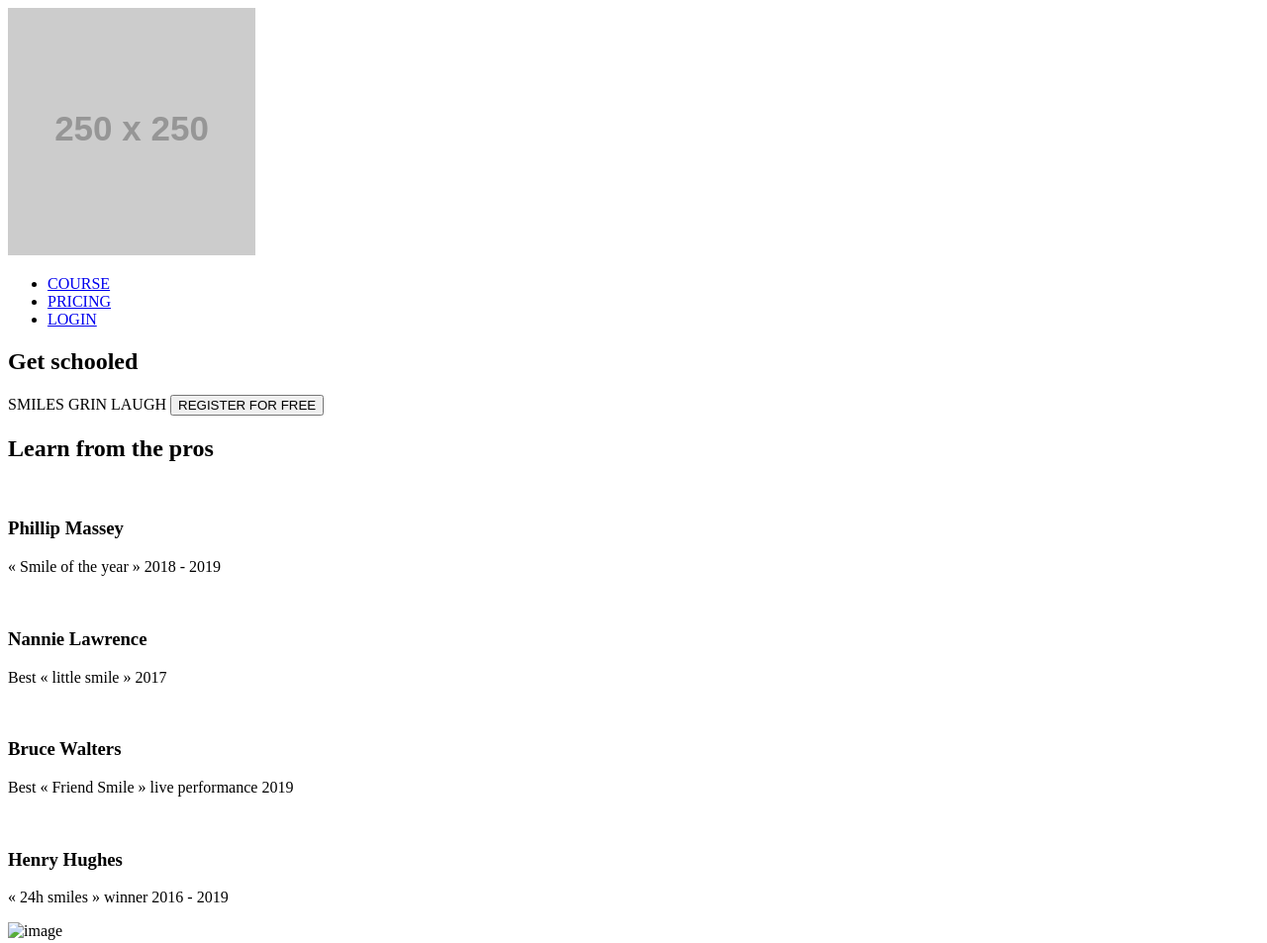
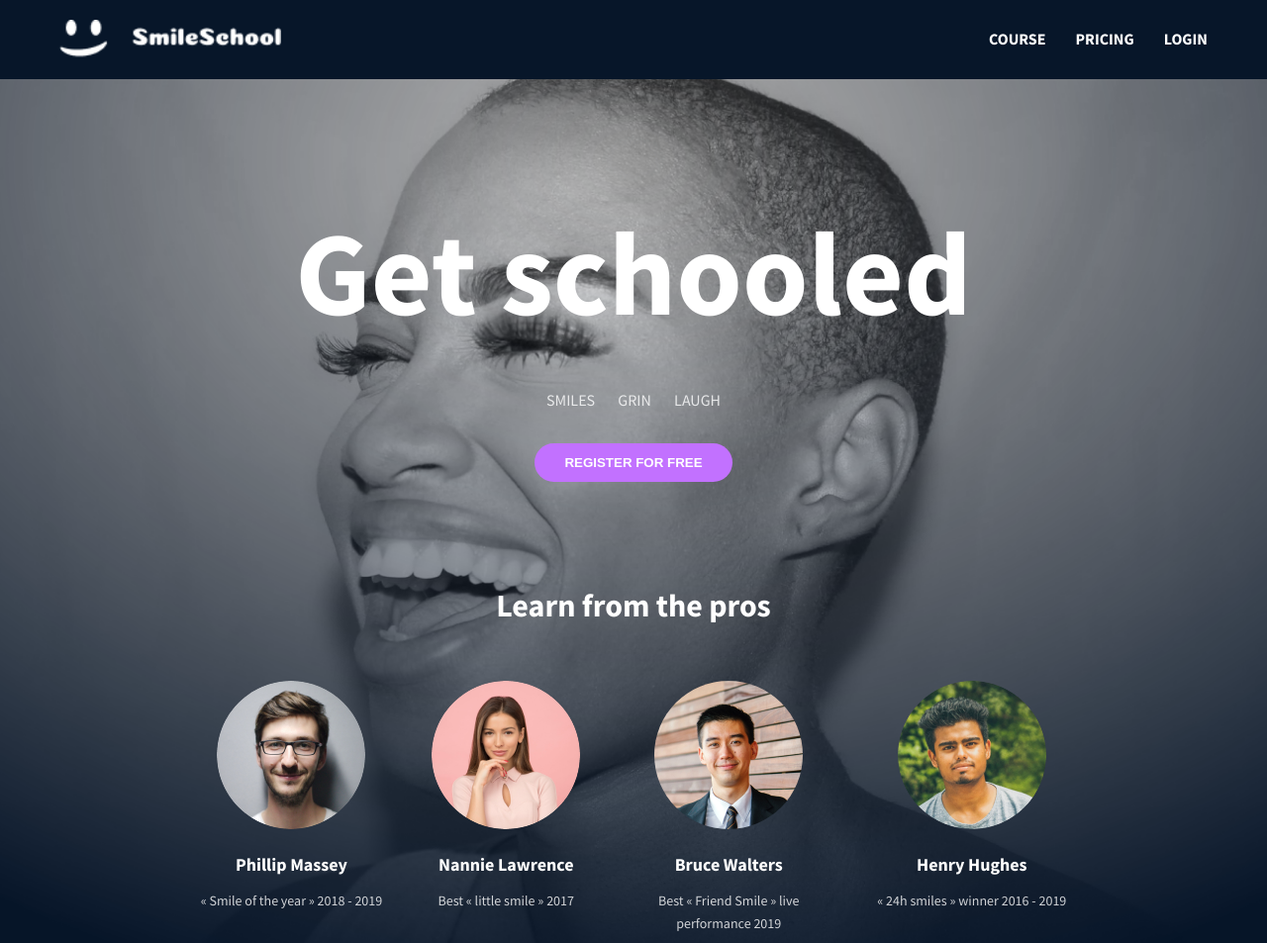
Before and after one commit to MusahIbrahim/alx_html_css, a plain HTML site: page css_advanced/index.html in a window 1280 px wide. Shown: the top 953 px of the page at 99% size. Drawn offline with Linux system fonts and the light colour scheme; placeholder pictures from the web are drawn by us.

Commit message:
add header and banner

```diff
--- a/css_advanced/index.html
+++ b/css_advanced/index.html
@@ -10,7 +10,7 @@
 <body>
     <header>
         <nav>
-            <img src="https://fakeimg.pl/250x250?text=Sample+Logo" alt="logo">
+         <img src="images/logo.png" alt="SmileSchool logo" />
 
             <ul>
                 <li><a href="#">COURSE</a></li>
@@ -26,29 +26,29 @@
                 <h1>Get schooled</h1>
                 <span>SMILES</span>
                 <span>GRIN</span>
-                <span>LAUGH</span>
+                <span>LAUGH</span> <br>
                 <button>REGISTER FOR FREE</button>
             </div>
             <div>
                 <h2>Learn from the pros</h2>
                 <div>
                     <div>
-                        <img src="./images/1 (3).png" alt="">
+                        <img src="./images/1.png" alt="">
                         <h3>Phillip Massey</h3>
                         <p>« Smile of the year » 2018 - 2019</p>
                     </div>
                     <div>
-                        <img src="./images/6.png" alt="">
+                        <img src="./images/3.png" alt="">
                         <h3>Nannie Lawrence</h3>
                         <p>Best « little smile » 2017</p>
                     </div>
                     <div>
-                        <img src="./images/7.png" alt="">
+                        <img src="./images/2.png" alt="">
                         <h3>Bruce Walters</h3>
                         <p>Best « Friend Smile » live performance 2019</p>
                     </div>
                     <div>
-                        <img src="./images/8.png" alt="">
+                        <img src="./images/4.png" alt="">
                         <h3>Henry Hughes</h3>
                         <p>« 24h smiles » winner 2016 - 2019</p>
                     </div>
--- a/css_advanced/styles.css
+++ b/css_advanced/styles.css
@@ -0,0 +1,135 @@
+@import url("https://fonts.googleapis.com/css2?family=Source+Sans+Pro:wght@400;700&display=swap");
+
+* {
+  margin: 0;
+  padding: 0;
+  box-sizing: border-box;
+}
+
+body {
+  font-family: "Source Sans Pro", sans-serif;
+  line-height: 1.6;
+  color: #071629;
+}
+
+/* Header styles */
+header {
+  background: #071629;
+  padding: 20px 0;
+}
+
+nav {
+  display: flex;
+  justify-content: space-between;
+  align-items: center;
+  max-width: 1200px;
+  margin: 0 auto;
+  padding: 0 20px;
+}
+
+
+
+nav img {
+    height: 40px;
+}
+
+nav ul {
+    display: flex;
+    list-style: none;
+    gap: 30px;
+}
+
+nav a {
+    color: white;
+    text-decoration: none;
+    font-weight: bold;
+    transition: color 0.3s ease;
+}
+
+nav a:hover {
+    color: #C271FF;
+}
+
+
+/* Banner section */
+
+main section:first-child {
+    background: #071629;
+    color: white;
+    text-align: center;
+    padding: 100px 20px;
+    background-image: url('./images/object.png');
+    background-size: cover;
+    background-position: center;
+    background-repeat: no-repeat;
+}
+
+main section:first-child h1 {
+    font-size: 120px;
+    font-weight: bold;
+    margin-bottom: 20px;
+}
+
+main section:first-child span {
+    display: inline-block;
+    margin: 0 10px;
+    font-size: 16px;
+    opacity: 0.8;
+}
+
+main section:first-child button {
+    background: #C271FF;
+    color: white;
+    border: none;
+    padding: 12px 30px;
+    border-radius: 25px;
+    font-weight: bold;
+    margin-top: 30px;
+    cursor: pointer;
+    transition: background 0.3s ease;
+}
+
+main section:first-child button:hover {
+    background: #9B51E0;
+}
+
+/* Pros section */
+
+main section:first-child > div:last-child {
+    margin-top: 100px;
+}
+
+main section:first-child > div:last-child h2 {
+    font-size: 32px;
+    margin-bottom: 50px;
+}
+
+main section:first-child > div:last-child > div {
+    display: flex;
+    justify-content: center;
+    gap: 50px;
+    flex-wrap: wrap;
+}
+
+main section:first-child > div:last-child > div > div {
+    text-align: center;
+    max-width: 200px;
+}
+
+main section:first-child > div:last-child img {
+    width: 150px;
+    height: 150px;
+    border-radius: 50%;
+    object-fit: cover;
+    margin-bottom: 15px;
+}
+
+main section:first-child > div:last-child h3 {
+    font-size: 18px;
+    margin-bottom: 10px;
+}
+
+main section:first-child > div:last-child p {
+    font-size: 14px;
+    opacity: 0.8;
+}
```
Also changed, not shown: css_advanced/images/1.png (added), css_advanced/images/2.png (added), css_advanced/images/3.png (added), css_advanced/images/4.png (added), css_advanced/images/5.png (added), css_advanced/images/6.png (added), css_advanced/images/7.png (added), css_advanced/images/8.png (added), css_advanced/images/9.png (added), css_advanced/images/Object.png (added), css_advanced/images/logo.png (added), css_advanced/images/play.png (added), css_advanced/images/rating.png (added), css_advanced/images/smile.png (added).
